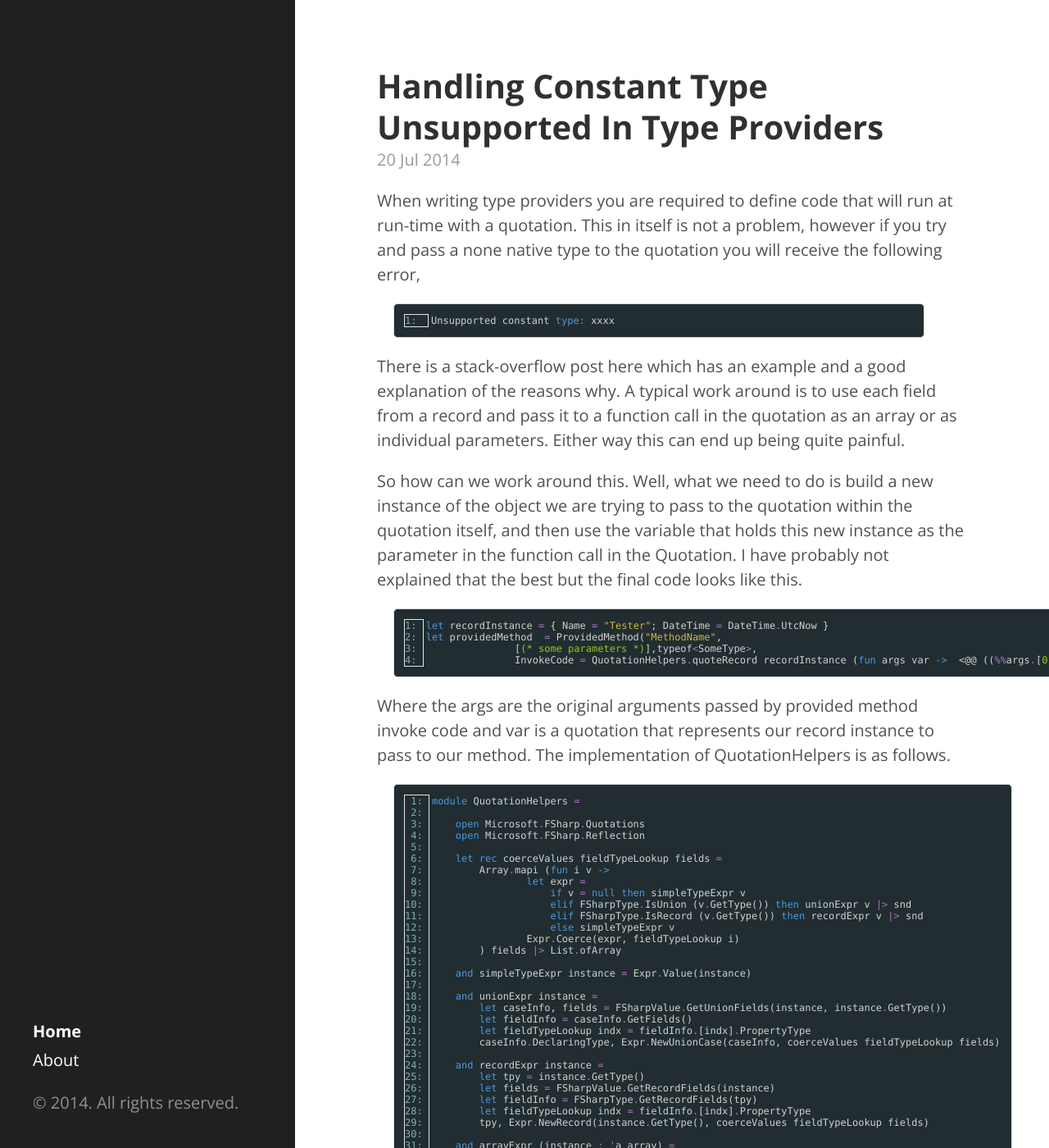
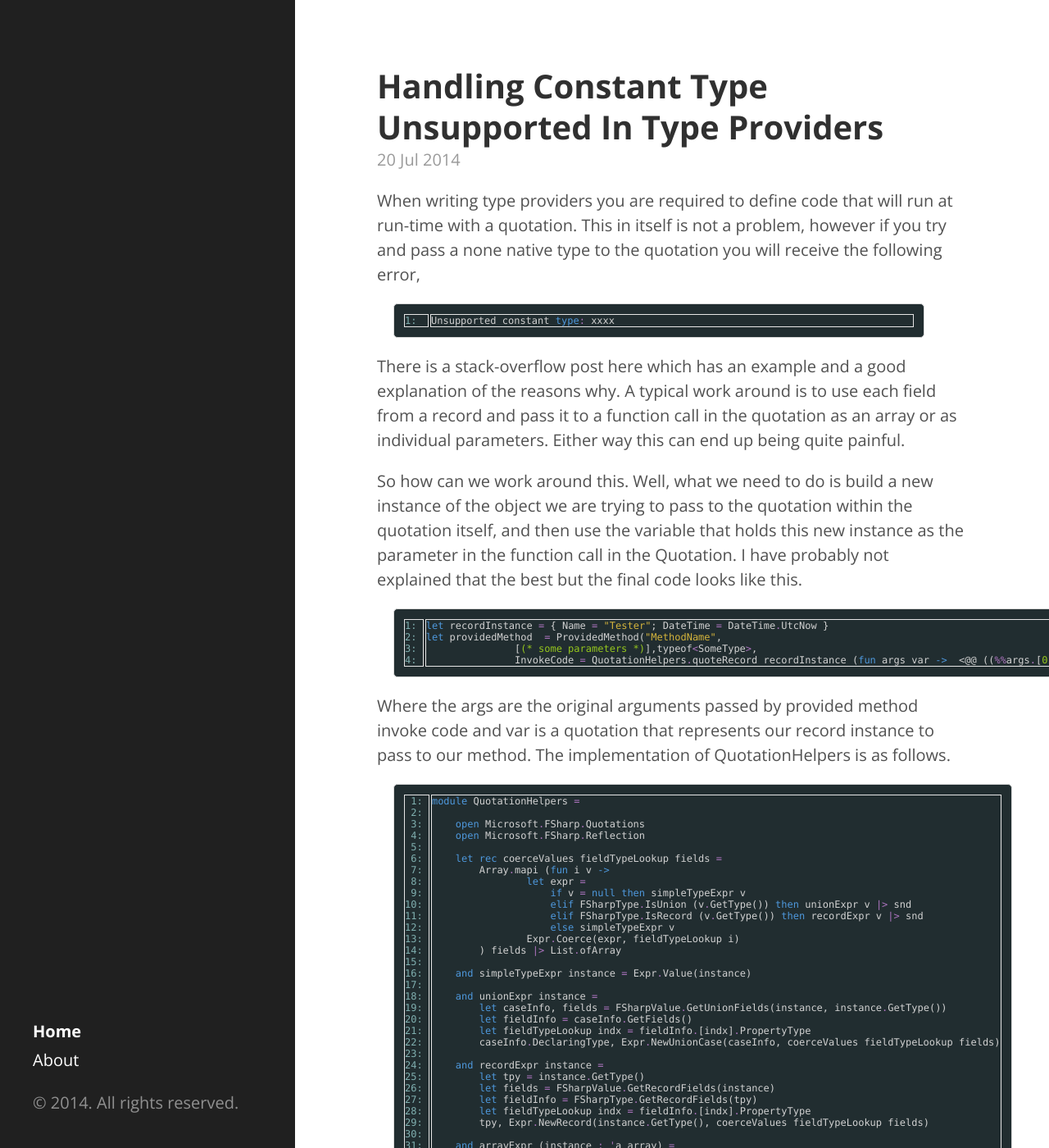
Before and after one commit to colinbull/colinbull.github.io, a Jekyll site: the page built from index.html, in a window 1280 px wide and 1400 px high. Shown: the whole window at 82% size. Built offline with Jekyll 4.4.1, drawn with Linux system fonts in a browser that asks for light colours; some web fonts are replaced; Markdown is read by kramdown in place of the engine named in the settings; the list of posts is cut into pages by our own code.

Commit message:
updating lines

```diff
--- a/public/css/tips.css
+++ b/public/css/tips.css
@@ -74,7 +74,7 @@
 table.pre td.lines {
   width:30px;
 }
-td.snippet {
+td.snippet td.lines {
    border:1px solid #212d30;
 }
 
```
